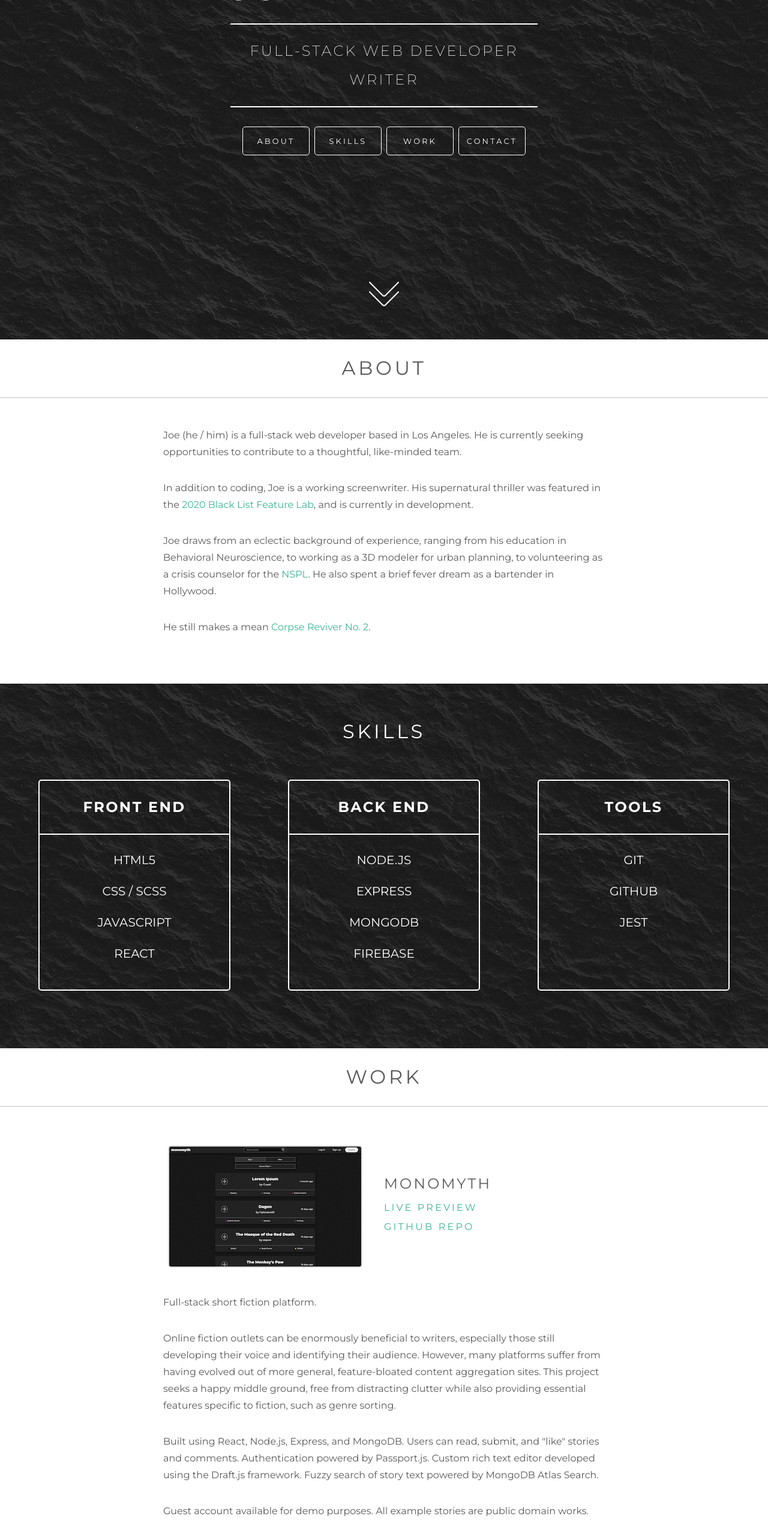
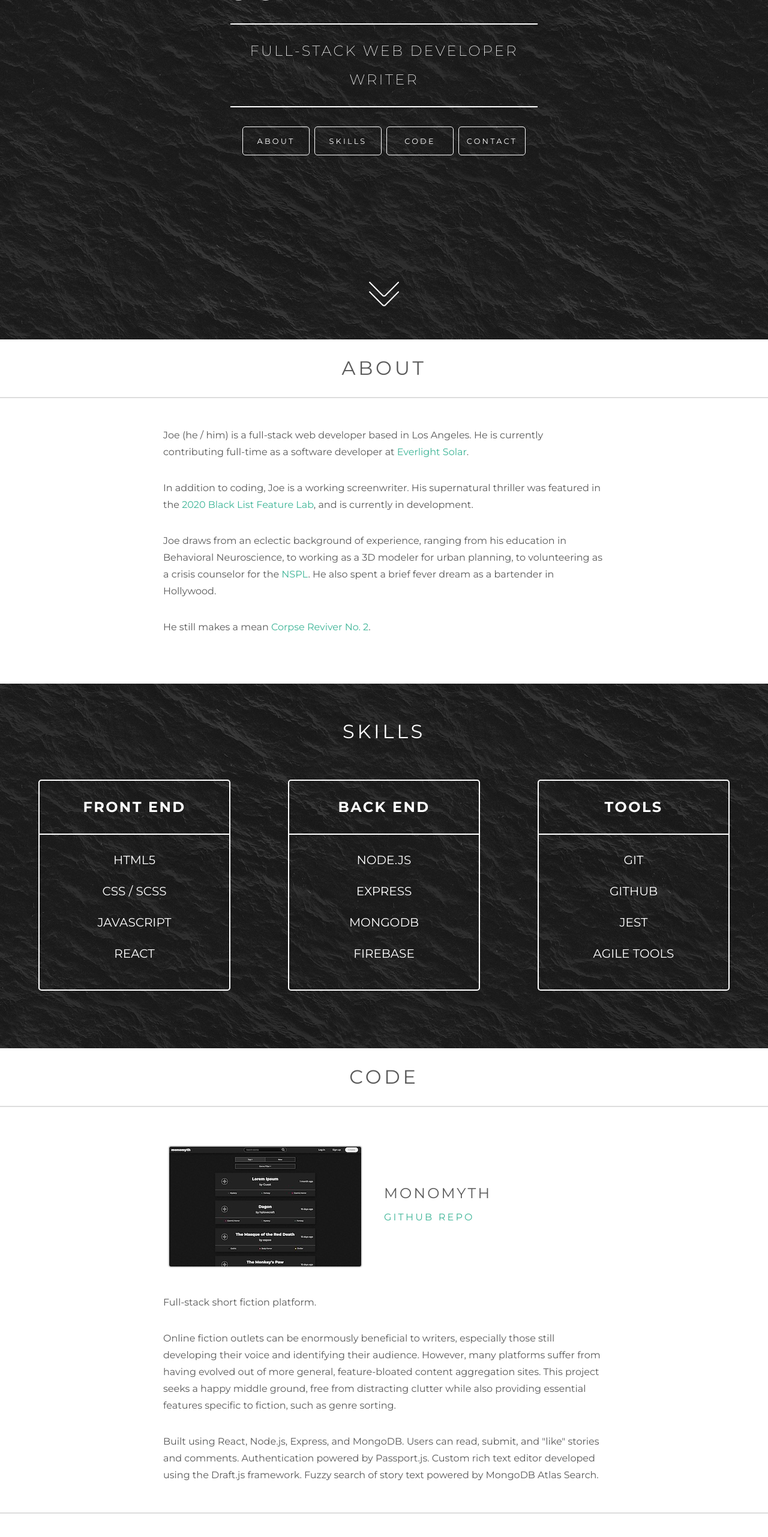
Before and after one commit to joekirchhoff/portfolio-2022, a React (Create React App) app: page / in a window 1280 px wide. Shown: the part 234-2797 px from the top of the page at 60% size. Built offline with nearby package versions, Linux system fonts and the light colour scheme.

Commit message:
update information for spring 2023

```diff
--- a/src/components/About.js
+++ b/src/components/About.js
@@ -39,7 +39,8 @@ const About = () => {
       </StyledHeader>
       <Description>
         <p>
-          Joe (he / him) is a full-stack web developer based in Los Angeles. He is currently seeking opportunities to contribute to a thoughtful, like-minded team.
+          Joe (he / him) is a full-stack web developer based in Los Angeles.
+          He is currently contributing full-time as a software developer at <a href='https://everlightsolar.com/'>Everlight Solar</a>.
         </p>
         <p>
           In addition to coding, Joe is a working screenwriter. His supernatural thriller was featured in the&nbsp;
--- a/src/components/Intro.js
+++ b/src/components/Intro.js
@@ -127,8 +127,8 @@ const Intro = () => {
               </NavLink>
             </li>
             <li>
-              <NavLink href='#work'>
-                WORK
+              <NavLink href='#code-examples'>
+                CODE
               </NavLink>
             </li>
             <li>
--- a/src/components/Skills.js
+++ b/src/components/Skills.js
@@ -116,6 +116,9 @@ const Skills = () => {
             <li>
               JEST
             </li>
+            <li>
+              AGILE TOOLS
+            </li>
           </SkillsList>
         </SkillsCard>
 
--- a/src/components/Work.js
+++ b/src/components/Work.js
@@ -97,9 +97,9 @@ const SectionDivider = styled.div`
 const Work = () => {
 
   return (
-    <StyledSection id="work">
+    <StyledSection id="code-examples">
       <StyledHeader>
-        <h1>WORK</h1>
+        <h1>CODE</h1>
       </StyledHeader>
 
       <ProjectSection>
@@ -108,14 +108,13 @@ const Work = () => {
         </ProjectPreviewLink>
         <ProjectHeader>
           <h2>MONOMYTH</h2>
-          <a href="https://monomyth.netlify.app/">LIVE PREVIEW</a>
+          {/* <a href="https://monomyth.netlify.app/">LIVE PREVIEW</a> */}
           <a href="https://github.com/joekirchhoff/monomyth">GITHUB REPO</a>
         </ProjectHeader>
         <ProjectDescription>
           <p>Full-stack short fiction platform.</p>
           <p>Online fiction outlets can be enormously beneficial to writers, especially those still developing their voice and identifying their audience. However, many platforms suffer from having evolved out of more general, feature-bloated content aggregation sites. This project seeks a happy middle ground, free from distracting clutter while also providing essential features specific to fiction, such as genre sorting.</p>
           <p>Built using React, Node.js, Express, and MongoDB. Users can read, submit, and "like" stories and comments. Authentication powered by Passport.js. Custom rich text editor developed using the Draft.js framework. Fuzzy search of story text powered by MongoDB Atlas Search.</p>
-          <p>Guest account available for demo purposes. All example stories are public domain works.</p>
         </ProjectDescription>
       </ProjectSection>
 
@@ -127,7 +126,7 @@ const Work = () => {
         </ProjectPreviewLink>
         <ProjectHeader reverse>
           <h2>PORTFOLIO</h2>
-          <a href="#top">LIVE PREVIEW</a>
+          {/* <a href="#top">LIVE PREVIEW</a> */}
           <a href="https://github.com/joekirchhoff/portfolio-2022">GITHUB REPO</a>
         </ProjectHeader>
         <ProjectDescription>
```
